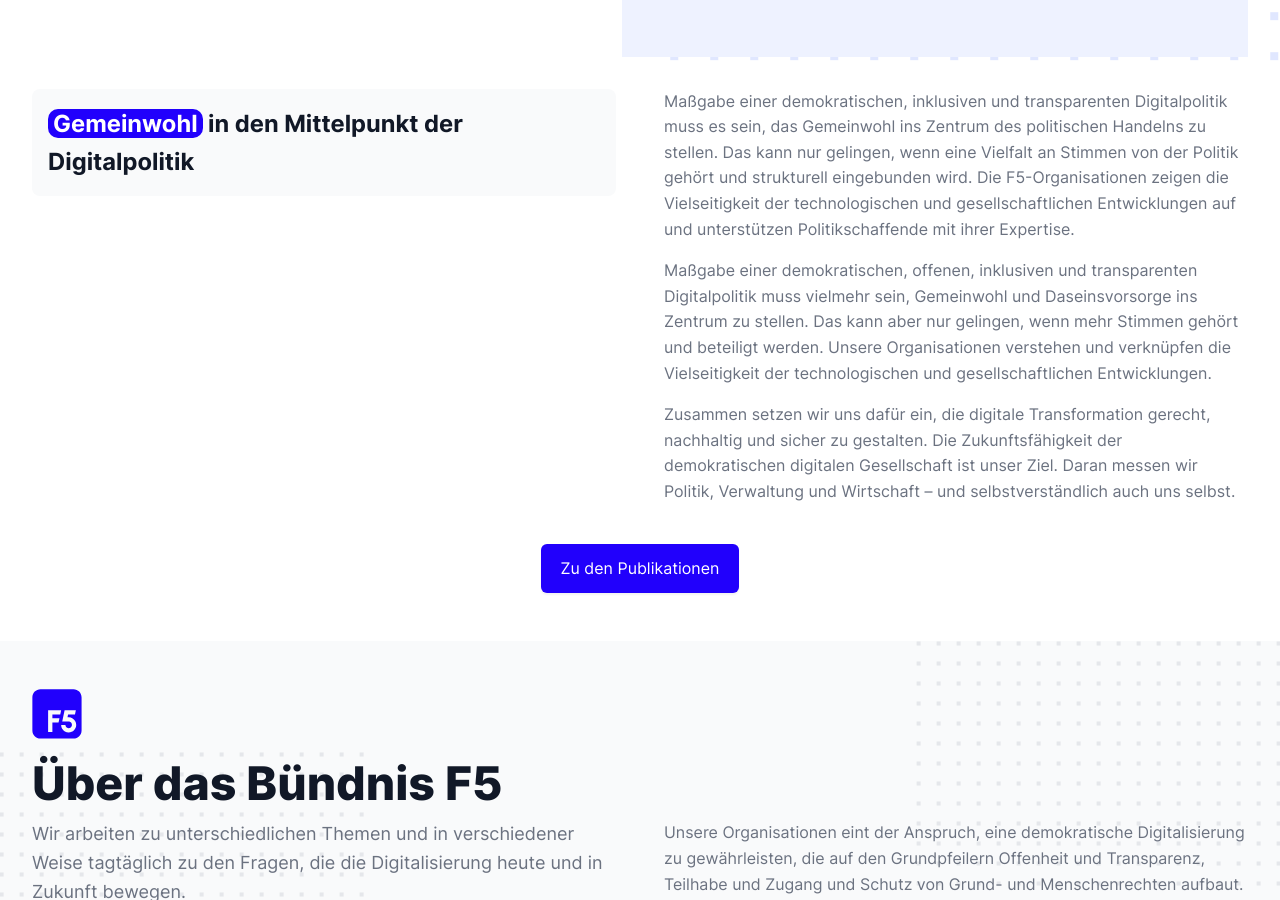
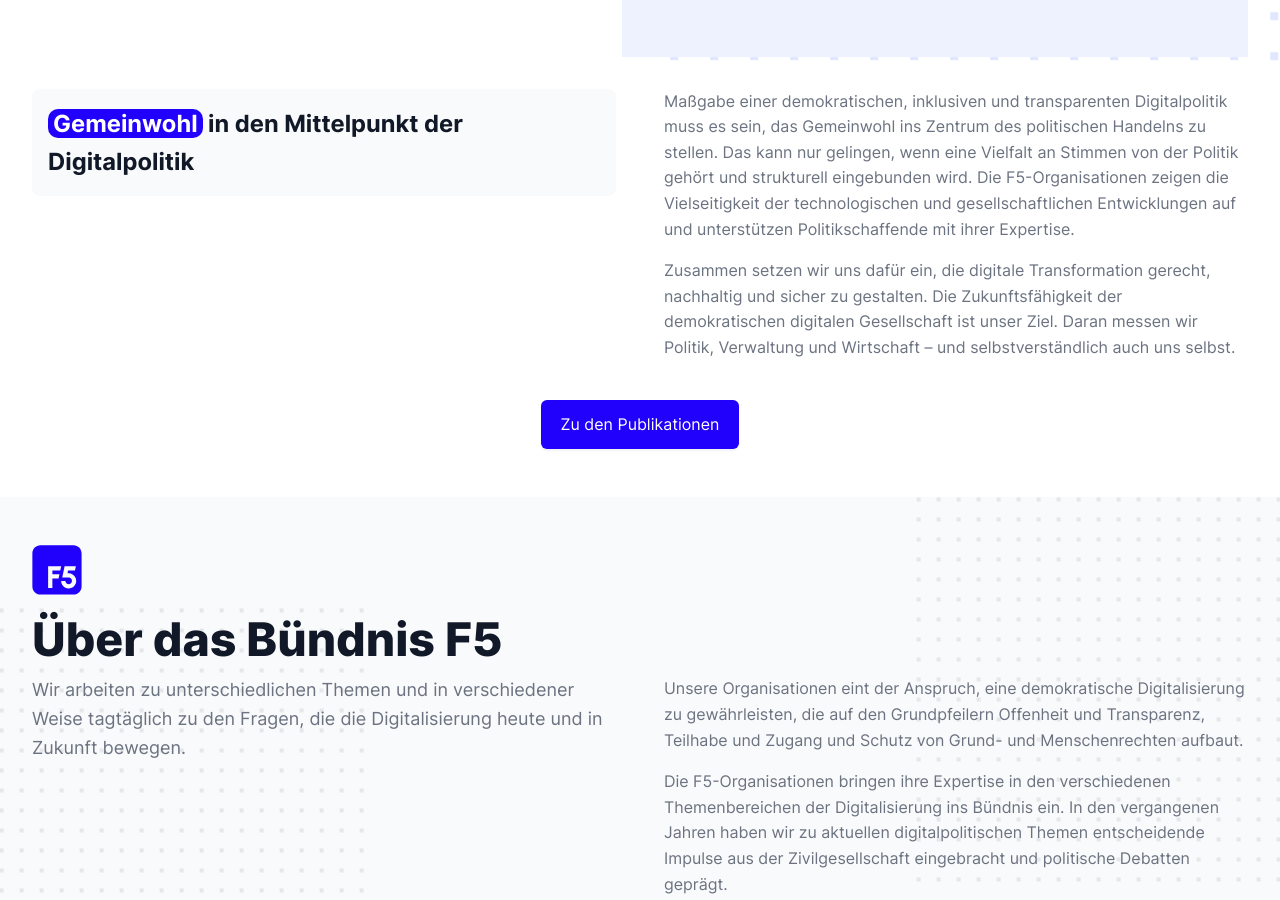
Before and after one commit to okfde/buendnis-f5, a Jekyll site: the page built from index.html, in a window 1280 px wide and 900 px high, scrolled down 573 px. Built offline with Jekyll 4.4.1, drawn with Linux system fonts in a browser that asks for light colours.

Commit message:
Update index.html

```diff
--- a/index.html
+++ b/index.html
@@ -17,11 +17,6 @@
                         <p>
                             Maßgabe einer demokratischen, inklusiven und transparenten Digitalpolitik muss es sein, das Gemeinwohl ins Zentrum des politischen Handelns zu stellen. Das kann nur gelingen, wenn eine Vielfalt an Stimmen von der Politik gehört und strukturell eingebunden wird. Die F5-Organisationen zeigen die Vielseitigkeit der technologischen und gesellschaftlichen Entwicklungen auf und unterstützen Politikschaffende mit ihrer Expertise.
                         </p>
-
-                        <p>Maßgabe einer demokratischen, offenen, inklusiven und transparenten Digitalpolitik muss
-                            vielmehr sein, Gemeinwohl und Daseinsvorsorge ins Zentrum zu stellen. Das kann aber nur
-                            gelingen, wenn mehr Stimmen gehört und beteiligt werden. Unsere Organisationen verstehen und
-                            verknüpfen die Vielseitigkeit der technologischen und gesellschaftlichen Entwicklungen.
                         </p>
 
                         <p>Zusammen setzen wir uns dafür ein, die digitale Transformation gerecht, nachhaltig und sicher zu gestalten. Die Zukunftsfähigkeit der demokratischen digitalen Gesellschaft ist unser Ziel. Daran messen wir Politik, Verwaltung und Wirtschaft – und selbstverständlich auch uns selbst.
```
